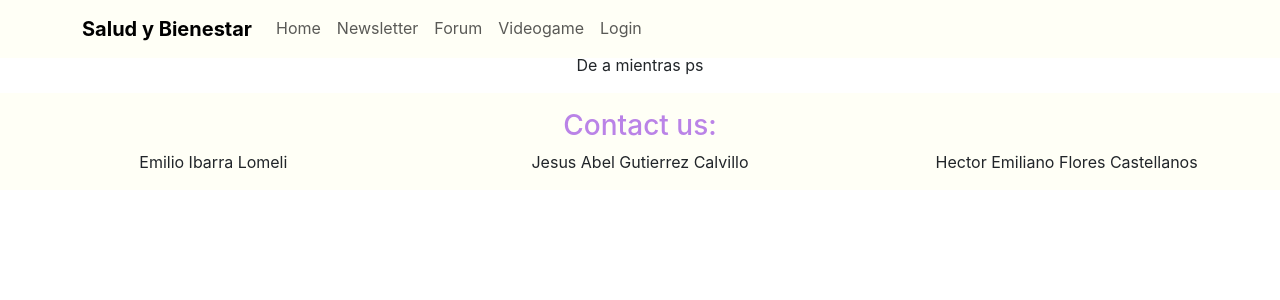
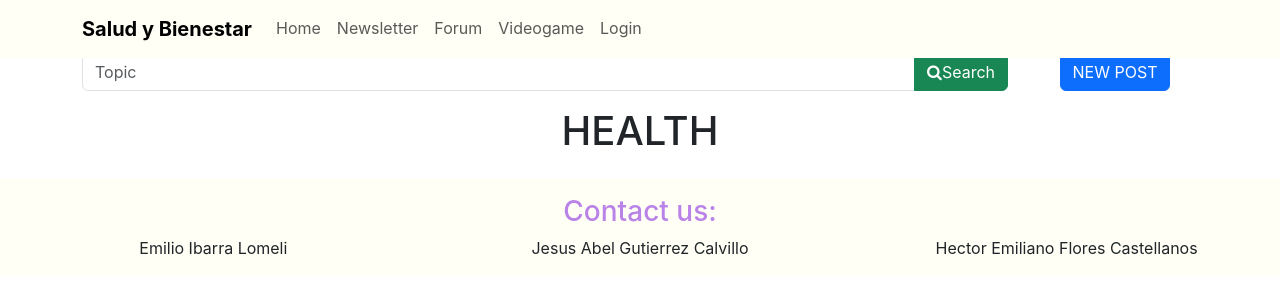
Before and after one commit to eselemu/sdg-project-react, a React (Create React App) app: page /forum in a window 1280 px wide. Shown: the top 300 px of the page. Built offline with nearby package versions, Linux system fonts and the light colour scheme.

Commit message:
+Initial Structure Forum

```diff
--- a/src/App.jsx
+++ b/src/App.jsx
@@ -4,6 +4,7 @@ import { Routes, Route, Navigate } from 'react-router-dom'
 import Temporal from './components/Temporal';
 import NavBar from './components/NavBar';
 import Footer from './components/Footer';
+import ForumMain from './components/forum/ForumMain';
 
 import './components/NavBar.css';
 
@@ -17,7 +18,7 @@ function App() {
         <Route path = "/signup" element = {<Temporal />} />
         <Route path = "/login" element = {<Temporal />} />
         <Route path = "/newsletter" element = {<Temporal />} />
-        <Route path = "/forum" element = {<Temporal />} />
+        <Route path = "/forum" element = {<ForumMain />} />
         <Route path = "/videogame" element = {<Temporal />} />
       </Routes>
 
--- /dev/null
+++ b/src/components/forum/ForumMain.jsx
@@ -0,0 +1,39 @@
+import React from "react";
+
+import ModalPost from "./ModalPost";
+
+function ForumMain() {
+	let username = "eselemu";
+	let currTopic = "HEALTH"
+	return (
+		<div>
+			<ModalPost username={username} />
+			<div class="container containerVisual">
+				<div class="row">
+					<div class="col-7 col-sm-10">
+						<form action="/searchTopic" method="get">
+							<div class="input-group mb-3">
+								<input type="text" name="topic" class="form-control" placeholder="Topic" aria-label="Topic"
+									aria-describedby="button-addon2"/>
+									<button type="submit" class="btn btn-labeled btn-success btn-search">
+										<span class="btn-label"><i class="fa fa-search"></i></span>Search</button>
+							</div>
+						</form>
+					</div>
+					<div class="col-5 col-sm-2 right-align">
+						<button type="button" class="btn btn-primary btn-addpost" data-bs-toggle="modal"
+							data-bs-target="#exampleModal">NEW
+							POST</button>
+					</div>
+				</div>
+				<div class="row">
+					<div class="col-12">
+						<h1>{currTopic}</h1>
+					</div>
+				</div>
+			</div>
+		</div>
+	);
+}
+
+export default ForumMain;
--- /dev/null
+++ b/src/components/forum/ModalPost.jsx
@@ -0,0 +1,55 @@
+import React from "react";
+
+function ModalPost(props) {
+	let username = props.username;
+	return (
+		<div>
+			<div class="modal fade" id="exampleModal" tabindex="-1" aria-labelledby="exampleModalLabel" aria-hidden="true">
+				<div class="modal-dialog modal-dialog-centered">
+					<form action="/post" method="POST" enctype="multipart/form-data">
+						<div class="modal-content">
+							<div class="modal-header">
+								<h1 class="modal-title fs-5" id="exampleModalLabel">Create a post</h1>
+								<button type="button" class="btn-close" data-bs-dismiss="modal" aria-label="Close"></button>
+							</div>
+							<div class="modal-body">
+								<div class="container">
+									<div class="row">
+										<div class="col-2">
+											<img src={process.env.PUBLIC_URL + '/imgs/forum/profile-pic.jpg'} alt="Default profile picture"
+												class="pic-comment" />
+										</div>
+										<div class="col-10">
+											<h5>{username}</h5>
+										</div>
+									</div>
+									<br />
+									<div class="row">
+										<div class="col-12">
+											<div class="mb-3">
+												<input type="text" name="topic" class="form-control" id="exampleFormControlInput1" placeholder="Topic" required/>
+											</div>
+											<div class="mb-3">
+												<textarea name="content" class="form-control" id="exampleFormControlTextarea1" placeholder="What's on your mind?" rows="4" required></textarea>
+											</div>
+											<div class="mb-3">
+												<label for="formFile" class="form-label">Upload a picture</label>
+												<input class="form-control" type="file" name="image" id="formFile" placeholder="Upload image"/>
+											</div>
+										</div>
+									</div>
+								</div>
+							</div>
+							<div class="modal-footer">
+								<button type="button" class="btn btn-secondary" data-bs-dismiss="modal">Close</button>
+								<button type="submit" class="btn btn-primary btn-addpost">PUBLISH</button>
+							</div>
+						</div>
+					</form>
+				</div>
+			</div>
+		</div>
+	);
+}
+
+export default ModalPost;
```
Also changed, not shown: public/imgs/forum/profile-pic.jpg (added).
